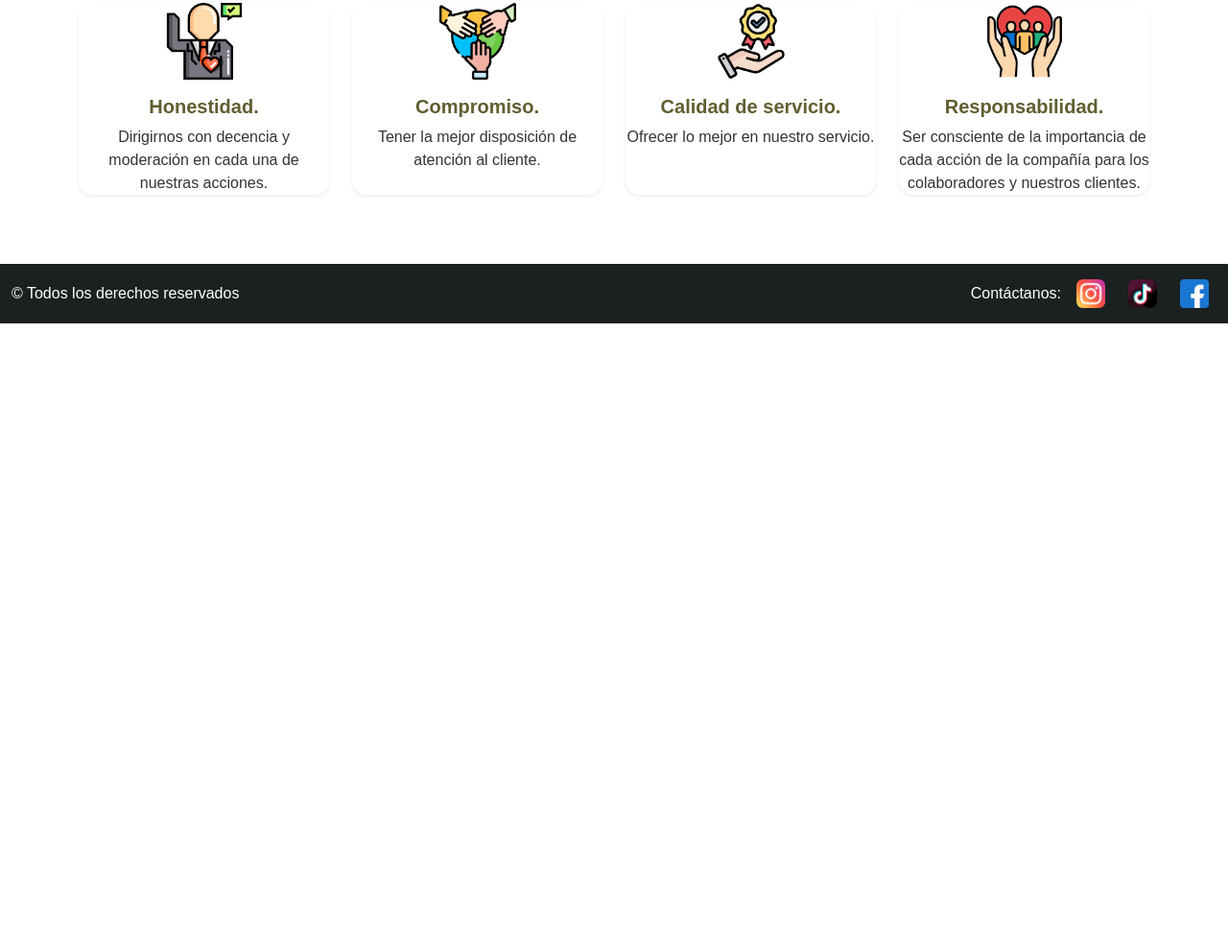
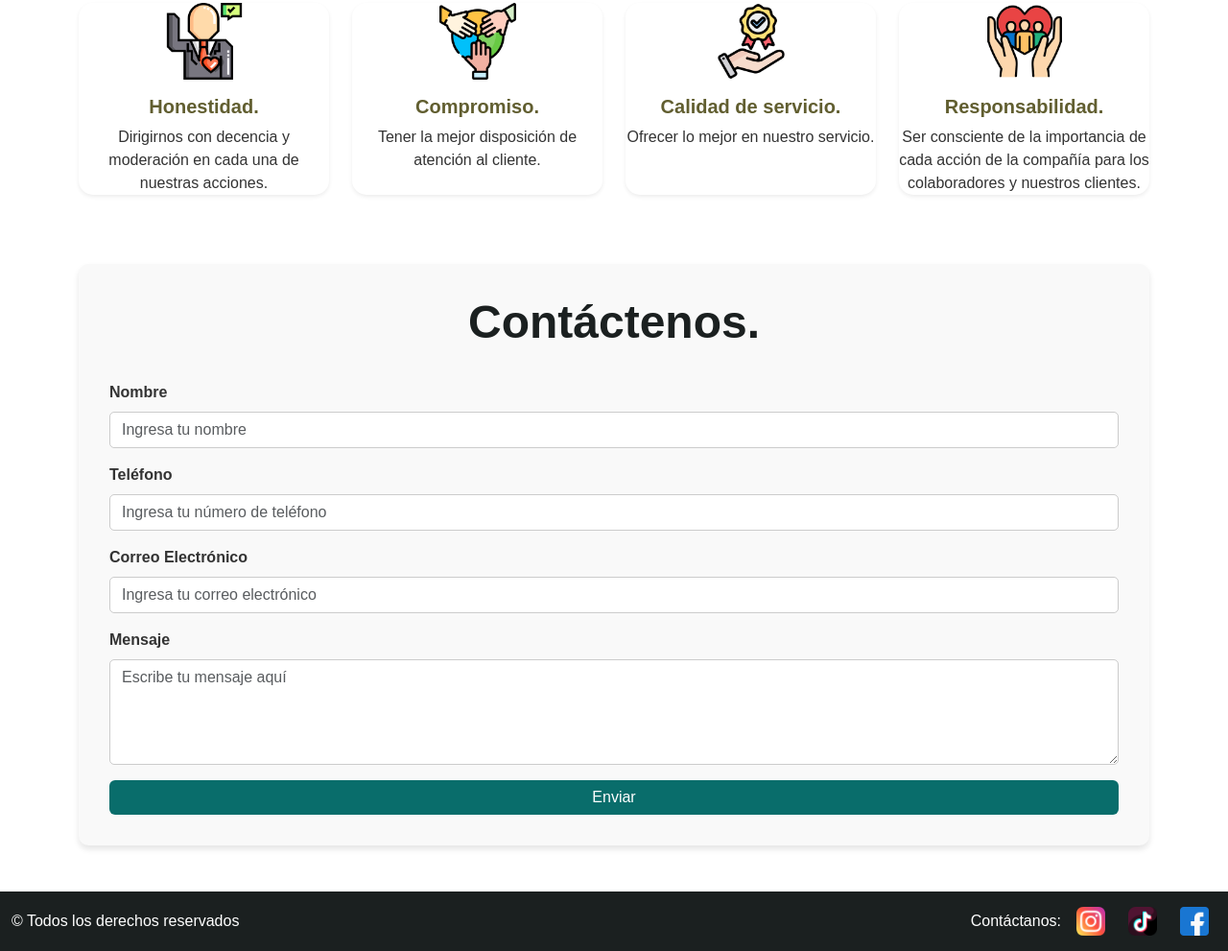
Before and after one commit to Gayeto/Pagina-De-la-raiz-al-cielo, a plain HTML site: page nosotros.html in a window 1280 px wide. Shown: the part 956-1947 px from the top of the page at 96% size. Before the commit the page ends 1293 px from the top, so only its background shows below. Drawn offline with nearby package versions, Linux system fonts and the light colour scheme.

Commit message:
contacto

```diff
--- a/Estilos/nosotros.css
+++ b/Estilos/nosotros.css
@@ -205,6 +205,53 @@ header {
     object-fit: contain; /* Mantiene las proporciones sin deformar la imagen */
 }
 
+
+.contacto-formulario {
+    padding: 2rem;
+    background-color: #f9f9f9;
+    border-radius: 10px;
+    box-shadow: 0 4px 6px rgba(0, 0, 0, 0.1);
+}
+
+.contacto-formulario h2 {
+    font-size: 3rem; /* Tamaño del título */
+    font-weight: 600; /* Mayor énfasis */
+    color: #1B2020; /* Consistencia con el header */
+    margin-bottom: 2rem;
+    text-align: center;
+}
+
+.contacto-formulario .form-label {
+    font-weight: bold;
+    color: #333;
+}
+
+.contacto-formulario .form-control {
+    border: 1px solid #ccc;
+    border-radius: 5px;
+}
+
+.contacto-formulario .btn {
+    background-color: #096D6B;
+    border: none;
+    transition: background-color 0.3s ease;
+}
+
+.contacto-formulario .btn:hover {
+    background-color: #064d47;
+    color: #fff;
+}
+
+@media (max-width: 768px) {
+    .contacto-formulario {
+        padding: 1rem;
+    }
+
+    .contacto-formulario h2 {
+        font-size: 2rem;
+    }
+}
+
 /* Estilos para el footer */
 footer {
     background-color: #1B2020;
--- a/nosotros.html
+++ b/nosotros.html
@@ -205,6 +205,29 @@
                 </div>
             </div>
         </section>
+
+        <section class="contacto-formulario mt-5">
+            <h2 class="text-center">Contáctenos.</h2>
+            <form class="mt-4">
+                <div class="mb-3">
+                    <label for="nombre" class="form-label">Nombre</label>
+                    <input type="text" class="form-control" id="nombre" placeholder="Ingresa tu nombre" required>
+                </div>
+                <div class="mb-3">
+                    <label for="telefono" class="form-label">Teléfono</label>
+                    <input type="tel" class="form-control" id="telefono" placeholder="Ingresa tu número de teléfono" required>
+                </div>
+                <div class="mb-3">
+                    <label for="correo" class="form-label">Correo Electrónico</label>
+                    <input type="email" class="form-control" id="correo" placeholder="Ingresa tu correo electrónico" required>
+                </div>
+                <div class="mb-3">
+                    <label for="mensaje" class="form-label">Mensaje</label>
+                    <textarea class="form-control" id="mensaje" rows="4" placeholder="Escribe tu mensaje aquí" required></textarea>
+                </div>
+                <button type="submit" class="btn btn-primary w-100">Enviar</button>
+            </form>
+        </section>
     </main>
 
    <!-- Footer -->
```
